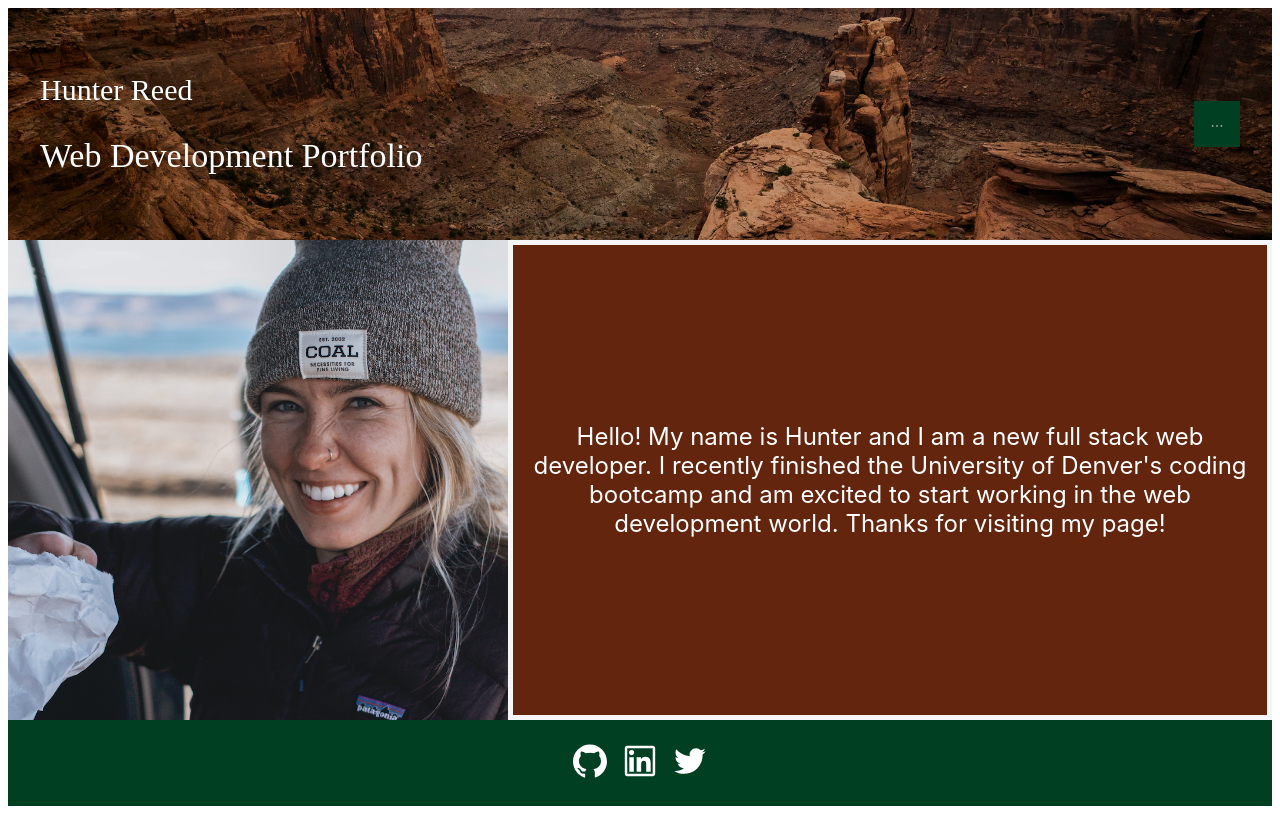
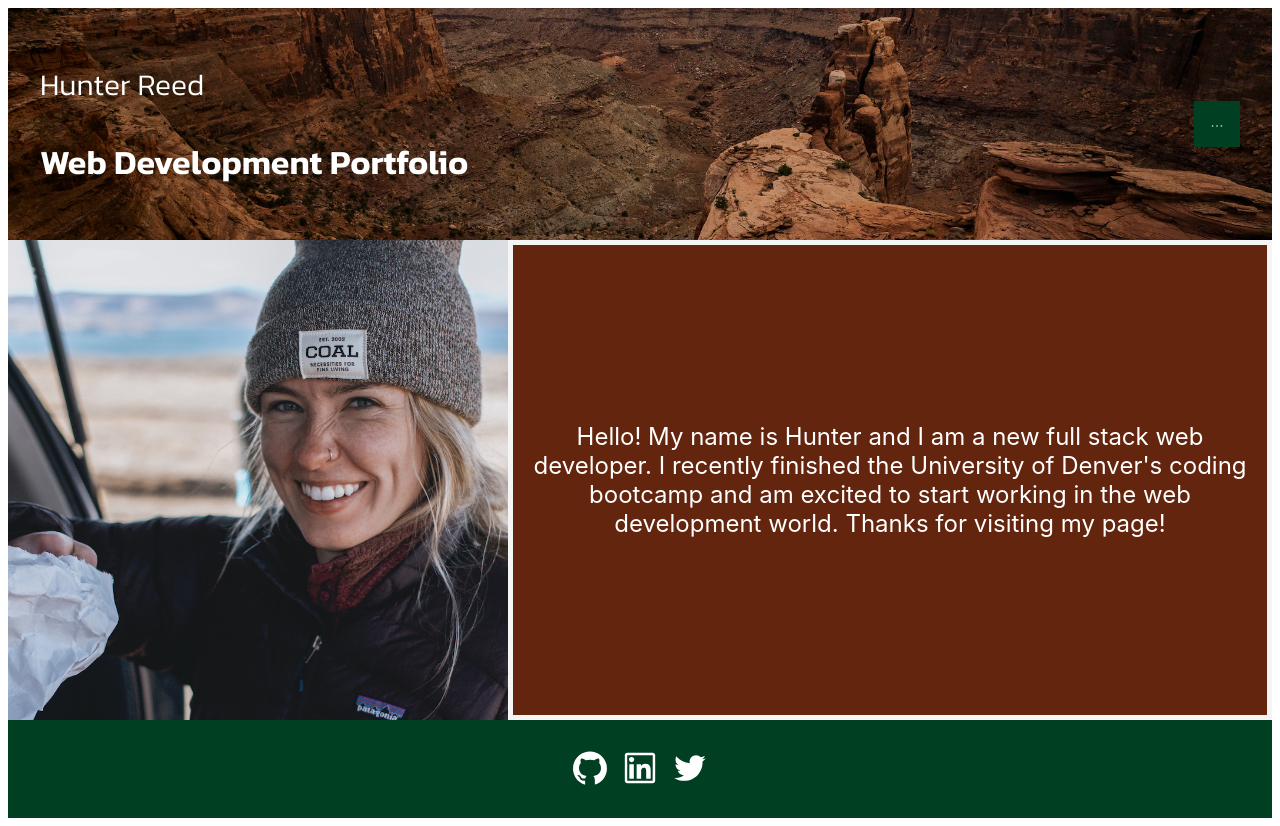
Before and after one commit to huntrreed/react-portfolio, a React (Vite) app: page / in a window 1280 px wide. Built offline with nearby package versions, Linux system fonts and the light colour scheme.

Commit message:
path linking works

```diff
--- a/index.html
+++ b/index.html
@@ -3,8 +3,11 @@
   <head>
     <meta charset="UTF-8" />
     <link rel="icon" type="image/svg+xml" href="/vite.svg" />
+    <link rel="preconnect" href="https://fonts.googleapis.com">
+    <link rel="preconnect" href="https://fonts.gstatic.com" crossorigin>
+    <link href="https://fonts.googleapis.com/css2?family=Kanit:ital,wght@0,100;0,200;0,300;0,400;0,500;0,600;0,700;0,800;0,900;1,100;1,200;1,300;1,400;1,500;1,600;1,700;1,800;1,900&display=swap" rel="stylesheet">
     <meta name="viewport" content="width=device-width, initial-scale=1.0" />
-    <title>React Bucket List</title>
+    <title>Hunter Reed Web Portfolio</title>
   </head>
   <body>
     <div id="root"></div>
--- a/src/App.css
+++ b/src/App.css
@@ -5,6 +5,7 @@
   --orange: #b55f08;
   --red: #8b1602;
   --darkestred: #63250e;
+  font-family: "kanit";
 
 }
 /*new hunter*/
@@ -23,10 +24,12 @@
 .title {
   font-size: 30px;
   color: white;
+  font-weight: 300;
 }
 
 .subtitle {
   font-size: 34px;
+  font-weight: 600;
   color: white;
   margin-top: 30px;
   border: 2px;
@@ -69,7 +72,7 @@
   display: flex;
   justify-content: center;
   align-items: center;
-  min-height: 100vh;
+  min-height: 40vh;
   background-size: cover;
   background-position: center;
   padding: 20px;
--- a/src/App.jsx
+++ b/src/App.jsx
@@ -1,5 +1,3 @@
-// App.jsx
-
 import React from 'react';
 import { Routes, Route, Outlet } from 'react-router-dom';
 import './App.css';
@@ -9,6 +7,7 @@ import Footer from './components/Footer';
 import ContactPage from './pages/contact';
 import HomePage from './pages/Home';
 import PortfolioPage from './pages/portfolio';
+import AboutMePage from './pages/Home';
 
 function App() {
   return (
@@ -17,6 +16,7 @@ function App() {
       <div className="container">
         <Routes>
           <Route path="/" element={<HomePage />} />
+          <Route path="/Home" element={<AboutMePage />} />
           <Route path="/contact" element={<ContactPage />} />
           <Route path="/portfolio" element={<PortfolioPage />} />
         </Routes>
--- a/src/components/Footer/index.jsx
+++ b/src/components/Footer/index.jsx
@@ -11,11 +11,6 @@ const Footer = () => {
 
   return (
     <AntFooter className="footer">
-      {location.pathname !== '/' && (
-        <Button type="primary" onClick={() => navigate(-1)}>
-          &larr; Go Back
-        </Button>
-      )}
       <div className="social-icons">
         <a href="https://github.com/huntrreed"><GithubOutlined /></a>
         <a href="https://www.linkedin.com/in/hunter-reed-8282b7127/"><LinkedinOutlined /></a>
--- a/src/components/Header/index.jsx
+++ b/src/components/Header/index.jsx
@@ -11,7 +11,7 @@ const Header = () => {
       </div>
       <Menu mode="horizontal" theme="dark" className="menu">
         <Menu.Item key="about">
-          <Link to="/about">About Me</Link>
+          <Link to="/Home">About Me</Link>
         </Menu.Item>
         <Menu.Item key="work">
           <Link to="/portfolio">Portfolio</Link>
@@ -20,7 +20,7 @@ const Header = () => {
           <Link to="/contact">Contact Me</Link>
         </Menu.Item>
         <Menu.Item key="resume">
-          <Link to="/resume">Resume</Link>
+          <Link to="https://www.linkedin.com/in/hunter-reed-8282b7127/">Resume</Link>
         </Menu.Item>
       </Menu>
     </header>
--- a/src/main.jsx
+++ b/src/main.jsx
@@ -3,6 +3,7 @@ import ReactDOM from 'react-dom';
 import { BrowserRouter } from 'react-router-dom';
 import './App.css';
 import App from './App';
+
 
 ReactDOM.render(
   <BrowserRouter>
```
